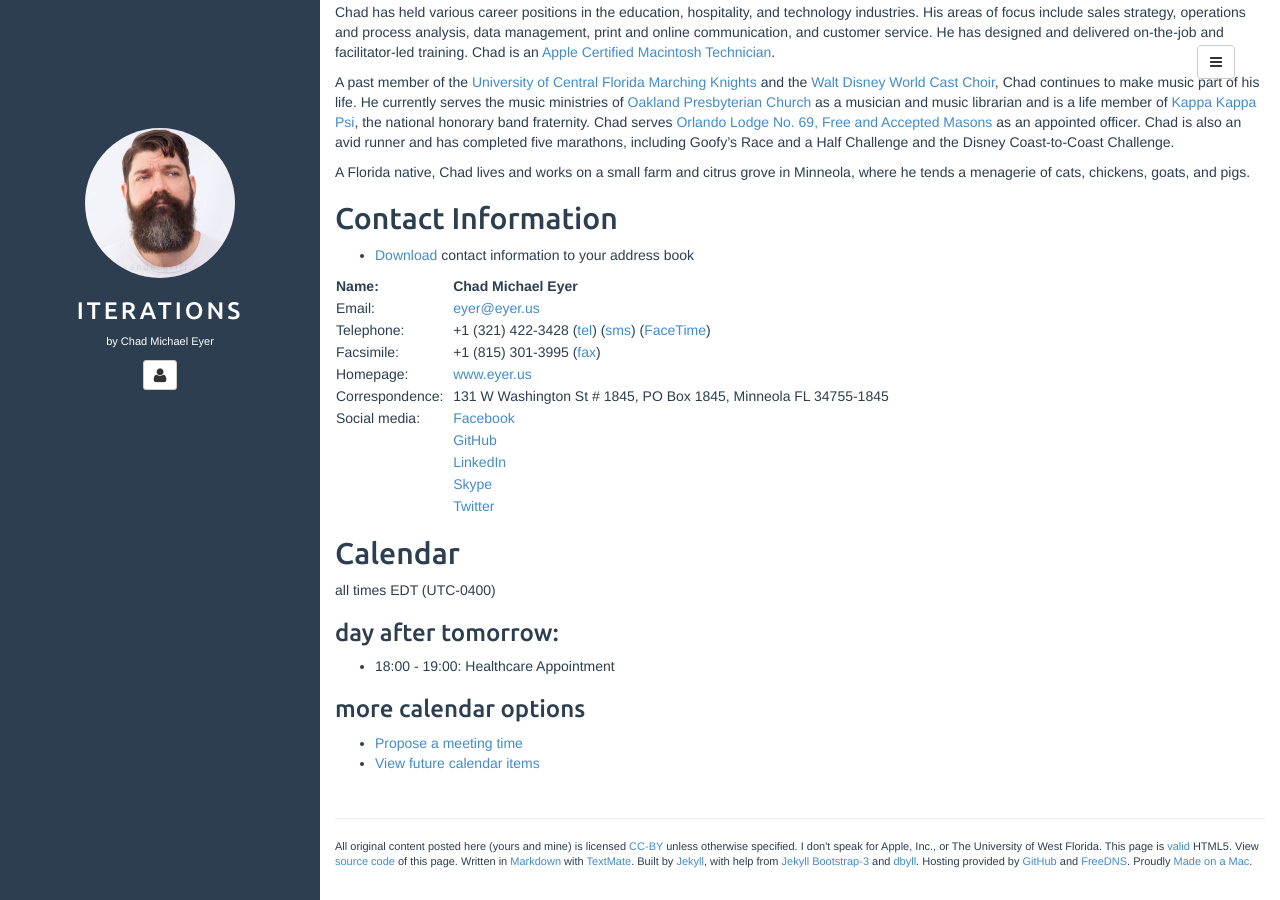
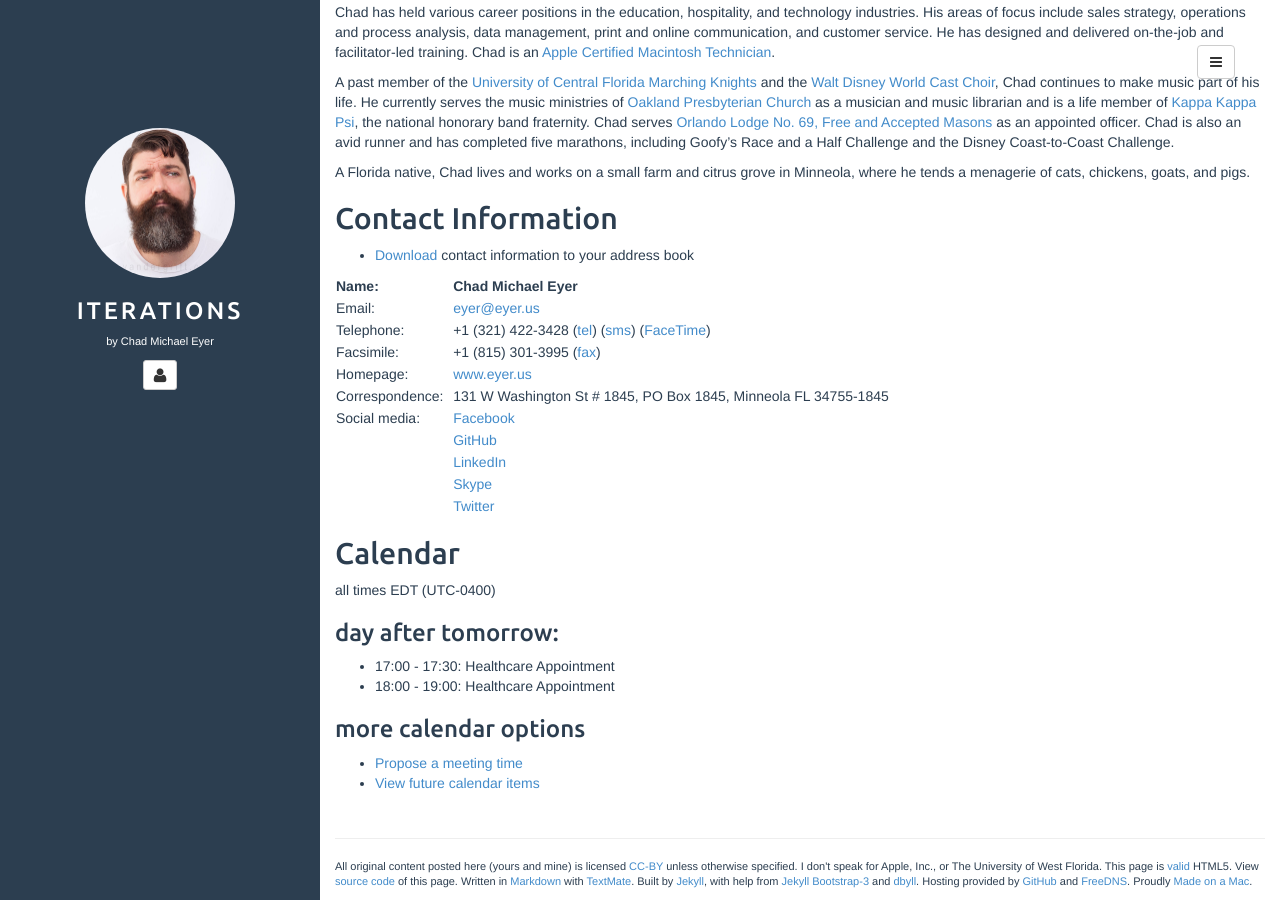
Before and after one commit to chadmichaeleyer/chadmichaeleyer.github.io, a Jekyll site: the page built from about.md, in a window 1280 px wide and 900 px high, scrolled down 897 px. Built offline with Jekyll 4.4.1, drawn with Linux system fonts in a browser that asks for light colours.

Commit message:
calendar update

```diff
--- a/calendar-year.markdown
+++ b/calendar-year.markdown
@@ -2,6 +2,7 @@ all times EDT (UTC-0400)
 
 ### 2017-08-17 (Thu):
 
+* 17:00 - 17:30: Healthcare Appointment
 * 18:00 - 19:00: Healthcare Appointment
 
 ### 2017-08-18 (Fri):
--- a/calendar.markdown
+++ b/calendar.markdown
@@ -2,4 +2,5 @@ all times EDT (UTC-0400)
 
 ### day after tomorrow:
 
+* 17:00 - 17:30: Healthcare Appointment
 * 18:00 - 19:00: Healthcare Appointment
```
